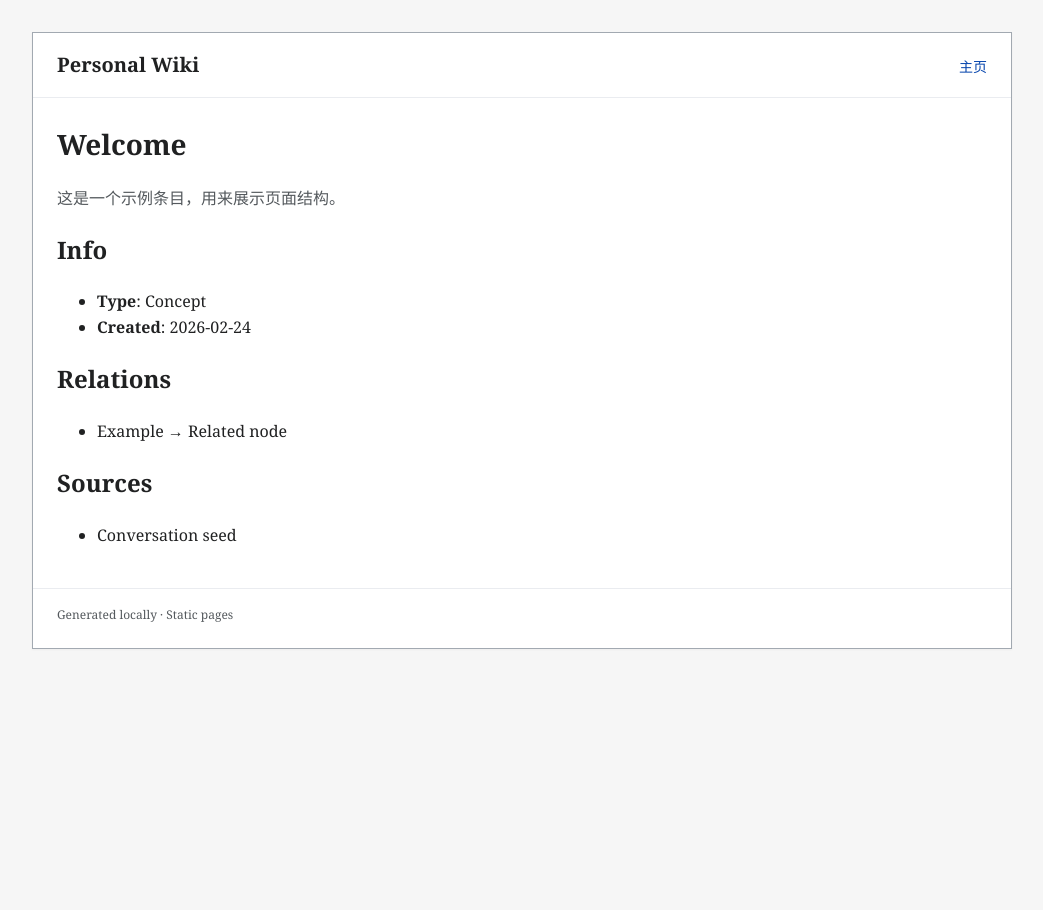
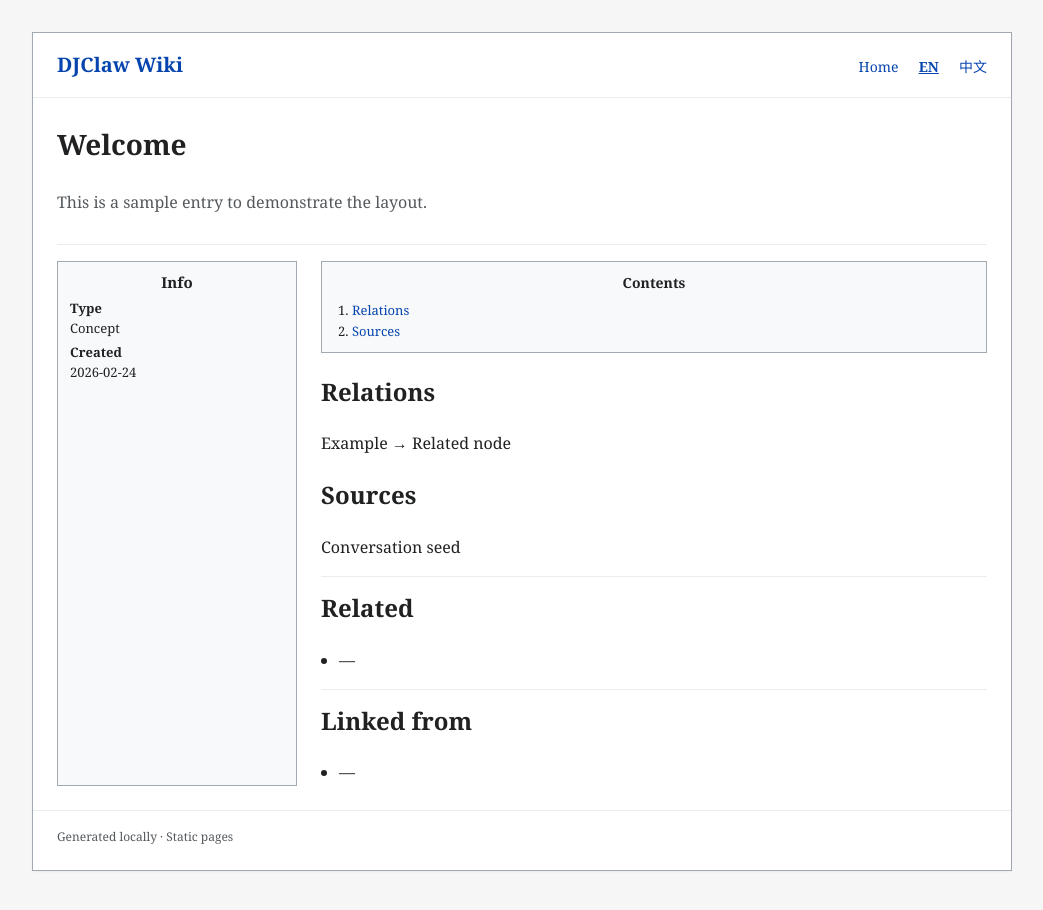
Before and after one commit to djclaw/wiki, a plain HTML site: page entries/welcome.html in a window 1280 px wide. Shown: the whole page, without its empty margins (118-1161 px from the left). Before the commit the page ends 800 px from the top, so only its background shows below. Drawn offline with Linux system fonts and the light colour scheme.

Commit message:
MVP2 cleanup: normalize entries and docs

```diff
--- a/data/search-index.json
+++ b/data/search-index.json
@@ -108,10 +108,18 @@
   {
     "title": "Welcome",
     "url": "entries/welcome.html",
-    "snippet": "这是一个示例条目，用来展示页面结构。",
-    "tags": [],
-    "categories": [],
-    "aliases": [],
+    "snippet": "This is a sample entry to demonstrate the layout.",
+    "tags": [
+      "example",
+      "template"
+    ],
+    "categories": [
+      "Meta"
+    ],
+    "aliases": [
+      "intro",
+      "start"
+    ],
     "related": [],
     "coordinates": null
   }
--- a/entries/welcome.html
+++ b/entries/welcome.html
@@ -9,42 +9,71 @@
 <body>
   <div class="page">
     <header class="site-header">
-      <div class="logo">Personal Wiki</div>
+      <div class="logo"><a href="../index.html" data-i18n="site_title">DJClaw Wiki</a></div>
       <nav class="meta">
-        <a href="../index.html">主页</a>
+        <a href="../index.html" data-i18n="nav_home">Home</a>
+        <a href="#" data-lang="en" data-i18n="lang_en">EN</a>
+        <a href="#" data-lang="zh" data-i18n="lang_zh">中文</a>
       </nav>
     </header>
 
     <main class="content">
-      <h1>Welcome</h1>
-      <p class="lead">这是一个示例条目，用来展示页面结构。</p>
+      <article class="entity" data-title="Welcome" data-tags="example,template" data-categories="Meta" data-aliases="intro,start" data-related="" data-lat="" data-lon="">
+        <header class="entity-header">
+          <h1>Welcome</h1>
+          <p class="lead" data-i18n="welcome_lead">This is a sample entry to demonstrate the layout.</p>
+        </header>
 
-      <section>
-        <h2>Info</h2>
-        <ul>
-          <li><strong>Type</strong>: Concept</li>
-          <li><strong>Created</strong>: 2026-02-24</li>
-        </ul>
-      </section>
+        <div class="entity-body">
+          <aside class="infobox">
+            <h2 data-i18n="infobox_title">Info</h2>
+            <dl>
+              <dt>Type</dt>
+              <dd>Concept</dd>
+              <dt>Created</dt>
+              <dd>2026-02-24</dd>
+            </dl>
+          </aside>
 
-      <section>
-        <h2>Relations</h2>
-        <ul>
-          <li>Example → Related node</li>
-        </ul>
-      </section>
+          <section class="entity-content">
+            <nav class="toc">
+              <h2 data-i18n="toc_title">Contents</h2>
+              <ol>
+                <li><a href="#relations" data-i18n="welcome_section_relations">Relations</a></li>
+                <li><a href="#sources" data-i18n="welcome_section_sources">Sources</a></li>
+              </ol>
+            </nav>
 
-      <section>
-        <h2>Sources</h2>
-        <ul>
-          <li>Conversation seed</li>
-        </ul>
-      </section>
+            <section id="relations">
+              <h2 data-i18n="welcome_section_relations">Relations</h2>
+              <p>Example → Related node</p>
+            </section>
+
+            <section id="sources">
+              <h2 data-i18n="welcome_section_sources">Sources</h2>
+              <p>Conversation seed</p>
+            </section>
+
+            <section class="entity-related">
+              <h2 data-i18n="related_title">Related</h2>
+              <ul id="related-list"></ul>
+            </section>
+
+            <section class="entity-backlinks">
+              <h2 data-i18n="backlinks_title">Linked from</h2>
+              <ul id="backlinks-list"></ul>
+            </section>
+          </section>
+        </div>
+      </article>
     </main>
 
     <footer class="site-footer">
-      <span>Generated locally · Static pages</span>
+      <span data-i18n="footer_generated">Generated locally · Static pages</span>
     </footer>
   </div>
+
+  <script src="../ui.js"></script>
+  <script src="../entity.js"></script>
 </body>
 </html>
--- a/style.css
+++ b/style.css
@@ -53,6 +53,11 @@ a:hover {
 .meta a {
   margin-left: 16px;
   font-size: 14px;
+}
+
+.meta a[data-lang].active {
+  font-weight: bold;
+  text-decoration: underline;
 }
 
 .content {
--- a/ui-text.json
+++ b/ui-text.json
@@ -19,7 +19,12 @@
     "infobox_title": "Info",
     "toc_title": "Contents",
     "related_title": "Related",
-    "backlinks_title": "Linked from"
+    "backlinks_title": "Linked from",
+    "welcome_lead": "This is a sample entry to demonstrate the layout.",
+    "welcome_section_relations": "Relations",
+    "welcome_section_sources": "Sources",
+    "lang_en": "EN",
+    "lang_zh": "中文"
   },
   "zh": {
     "site_title": "DJClaw Wiki",
@@ -41,6 +46,9 @@
     "infobox_title": "信息",
     "toc_title": "目录",
     "related_title": "相关条目",
-    "backlinks_title": "被引用"
+    "backlinks_title": "被引用",
+    "welcome_lead": "这是一个示例条目，用来展示页面结构。",
+    "welcome_section_relations": "关联",
+    "welcome_section_sources": "来源"
   }
 }
--- a/ui.js
+++ b/ui.js
@@ -41,6 +41,11 @@
       const url = new URL(window.location.href);
       url.searchParams.set('lang', target);
       el.href = url.pathname + url.search + url.hash;
+      if (target === lang) {
+        el.classList.add('active');
+      } else {
+        el.classList.remove('active');
+      }
     });
 
     document.querySelectorAll('a[href]').forEach((el) => {
```
Also changed, not shown: entries/jersey-city.html (+1 -1 lines), entries/nyc.html (+1 -1 lines), entries/nyu.html (+1 -1 lines), entries/path.html (+1 -1 lines), index.html (+2 -2 lines), templates/layout.html (+2 -2 lines), 1 other file.
